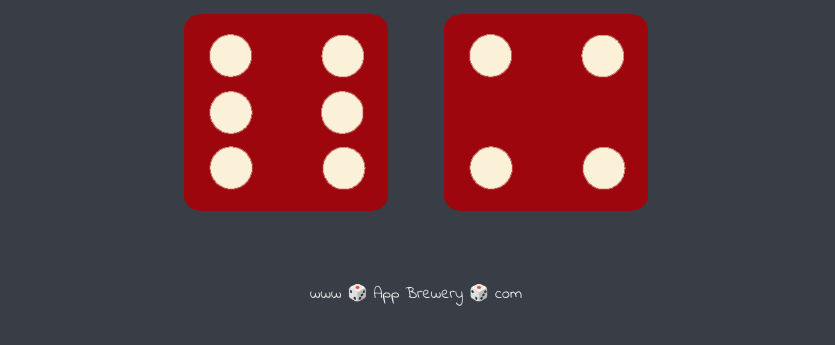
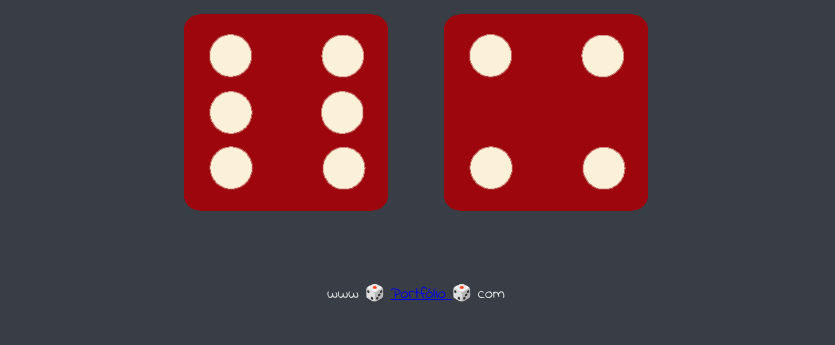
Before and after one commit to Shiro-chann/Dice-Gmae, a plain HTML site: page index.html in a window 1280 px wide. Shown: the part 281-626 px from the top of the page, without its empty margins (224-1059 px from the left). Drawn offline with Linux system fonts and the light colour scheme.

Commit message:
Portfolio link
added portfolio link

```diff
--- a/index.html
+++ b/index.html
@@ -29,6 +29,6 @@
     </script>  </body>
 
   <footer>
-    www 🎲 App Brewery 🎲 com
+    www 🎲 <a href="https://shiro-chann.github.io/Gaurav-Portfolio-/">Portfólio </a> 🎲 com
   </footer>
 </html>
```
